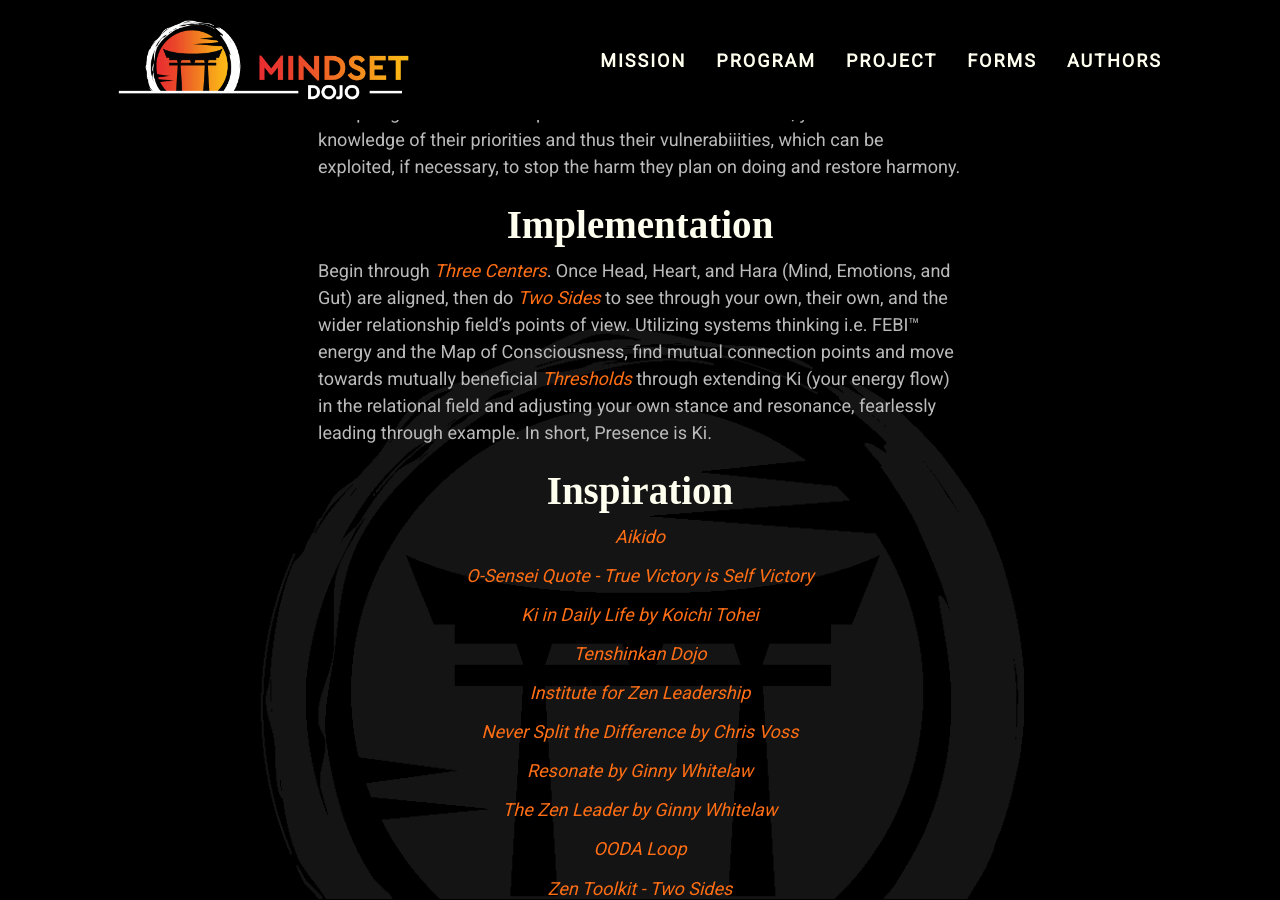
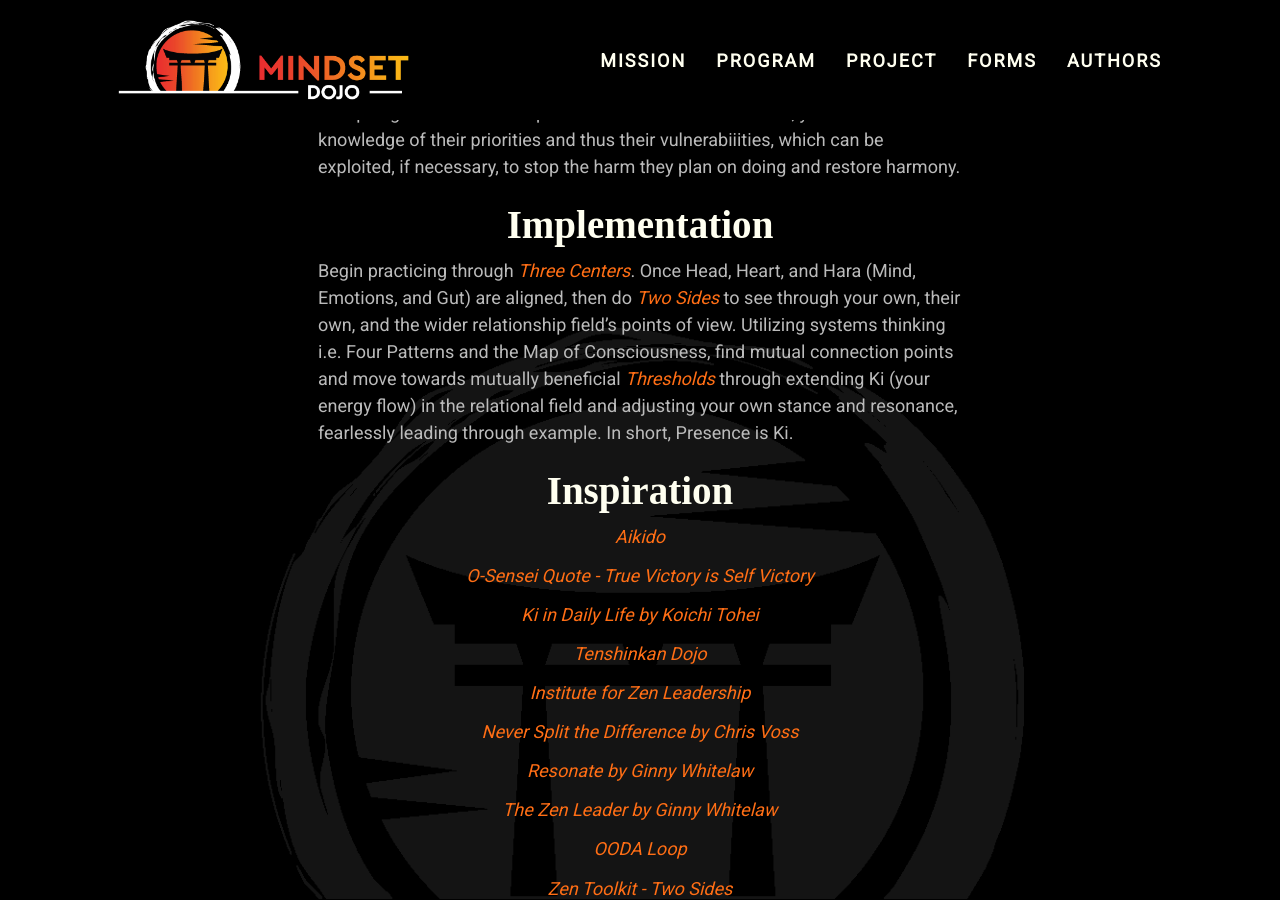
Before and after one commit to mindset-dojo/mindset-dojo.github.io, a Jekyll site: the page built from _forms/martial-attitude.md, in a window 1280 px wide and 900 px high, scrolled down 587 px. Built offline with Jekyll 4.4.1, drawn with Linux system fonts in a browser that asks for light colours; some web fonts are replaced.

Commit message:
fix(martial-attitude): language.

```diff
--- a/_forms/martial-attitude.md
+++ b/_forms/martial-attitude.md
@@ -21,7 +21,7 @@
 
 ## Implementation
 
-Begin through [Three Centers](https://vimeo.com/944672806/e099593826). Once Head, Heart, and Hara (Mind, Emotions, and Gut) are aligned, then do [Two Sides](https://vimeo.com/944663134/d4f1c4f333) to see through your own, their own, and the wider relationship field's points of view. Utilizing systems thinking i.e. FEBI™ energy and the Map of Consciousness, find mutual connection points and move towards mutually beneficial [Thresholds](../threshold/) through extending Ki (your energy flow) in the relational field and adjusting your own stance and resonance, fearlessly leading through example. In short, Presence is Ki.
+Begin practicing through [Three Centers](https://vimeo.com/944672806/e099593826). Once Head, Heart, and Hara (Mind, Emotions, and Gut) are aligned, then do [Two Sides](https://vimeo.com/944663134/d4f1c4f333) to see through your own, their own, and the wider relationship field's points of view. Utilizing systems thinking i.e. Four Patterns and the Map of Consciousness, find mutual connection points and move towards mutually beneficial [Thresholds](../threshold/) through extending Ki (your energy flow) in the relational field and adjusting your own stance and resonance, fearlessly leading through example. In short, Presence is Ki.
 
 ## Inspiration
 
```
